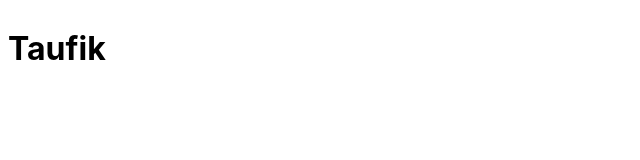
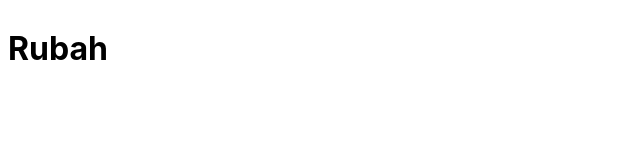
Before and after one commit to taufik02-start/charity, a Svelte app: page / in a window 1280 px wide. Shown: the top 160 px of the page, without its empty margins (0-640 px from the left). Built offline with nearby package versions, Linux system fonts and the light colour scheme.

Commit message:
percobaan settimeout

```diff
--- a/src/App.svelte
+++ b/src/App.svelte
@@ -1,5 +1,8 @@
 <script>
 	let title = "Taufik";
+	setTimeout(()=>{
+		title = "Rubah"
+	},2000);
 </script>
 
 <h1>{title}</h1>
```
